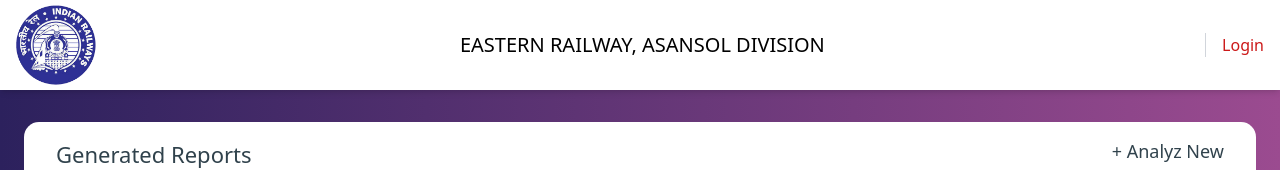
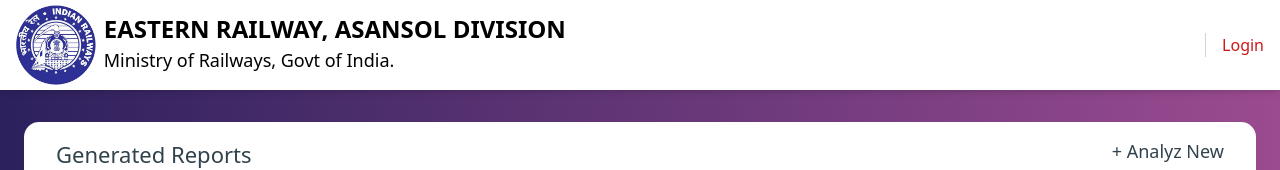
Before and after one commit to achawlain/railway, a React (Create React App) app: page /dashboard in a window 1280 px wide. Shown: the top 170 px of the page. Built offline with nearby package versions, Linux system fonts and the light colour scheme; no server answers.

Commit message:
ui changes

```diff
--- a/src/components/Header.js
+++ b/src/components/Header.js
@@ -105,16 +105,22 @@
                     : RAILWAY_CONST.ROUTE.DASHBOARD
                 }
               >
-                <img
-                  className="sm:h-[80px] h-[24px] mt-[5px]"
-                  src={logo}
-                  alt="Logo"
-                />
+                <span className="flex flex-row justify-center items-center">
+                  <img
+                    className="sm:h-[80px] h-[24px] mt-[5px]"
+                    src={logo}
+                    alt="Logo"
+                  />
+                  <span className="text-[24px] ml-2 font-semibold flex flex-col">
+                    EASTERN RAILWAY, ASANSOL DIVISION
+                    <span className="text-[18px] font-normal">
+                      Ministry of Railways, Govt of India.
+                    </span>
+                  </span>
+                </span>
               </Link>
             </div>
-            <span className="text-[20px]">
-              EASTERN RAILWAY, ASANSOL DIVISION
-            </span>
+
             <div className="flex flex-row items-center">
               <nav className="h-[30px]" ref={navListRef}>
                 {/* <span className="navIcon cursor-pointer" onClick={toggleNavList}>
```
